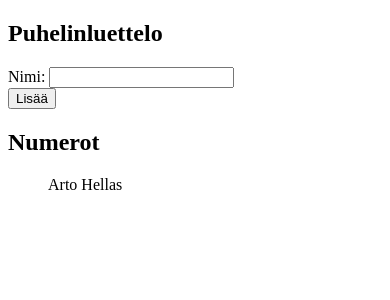
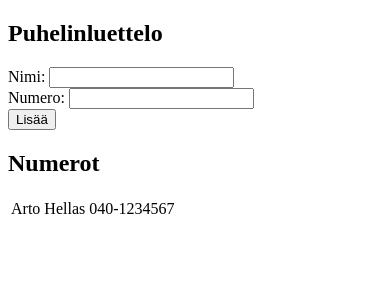
Before and after one commit to t4sm5n/fullstackopen, a React (Create React App) app in the folder osa2/puhelinluettelo/: page / in a window 390 px wide. Shown: the top 300 px of the page. Built offline with nearby package versions, Linux system fonts and the light colour scheme.

Commit message:
2.8: Show saved phone numbers in html table alongside names

```diff
--- a/osa2/puhelinluettelo/src/App.js
+++ b/osa2/puhelinluettelo/src/App.js
@@ -5,22 +5,28 @@ class App extends React.Component {
         super( props )
         this.state = {
             persons: [
-                { name: 'Arto Hellas', id: 1 }
+                {
+                    name: 'Arto Hellas',
+                    number: '040-1234567',
+                    id: 1
+                }
             ],
-            newName: ''
+            newName: '',
+            newNumber: ''
         }
     }
 
     addPerson = ( event ) => {
         event.preventDefault()
 
-        if( this.state.newName.length <= 0 ) {
-            alert( "Nimi ei saa olla tyhjä!" )
+        if( this.state.newName.length <= 0 || this.state.newNumber.length <= 0 ) {
+            alert( "Nimi ja numero eivät saa olla tyhjiä!" )
             return
         }
 
         const personObject = {
             name: this.state.newName,
+            number: this.state.newNumber,
             id: this.state.persons.length + 1
         }
 
@@ -31,12 +37,16 @@ class App extends React.Component {
         }
 
         const persons = this.state.persons.concat( personObject )
-        this.setState({ persons, newName: '' })
+        this.setState({ persons, newName: '', newNumber: '' })
 
     }
 
     handleNameChange = ( event ) => {
         this.setState({ newName: event.target.value })
+    }
+
+    handeNumberChange = ( event ) => {
+        this.setState({ newNumber: event.target.value })
     }
 
     render() {
@@ -51,14 +61,27 @@ class App extends React.Component {
                         />
                     </div>
                     <div>
+                        Numero: <input
+                            value={ this.state.newNumber }
+                            onChange={ this.handeNumberChange }
+                        />
+                    </div>
+                    <div>
                         <button type="submit">Lisää</button>
                     </div>
                 </form>
                 <h2>Numerot</h2>
-                <ul>
-                    { this.state.persons.map( person => <p key={ person.id } >{ person.name }</p> ) }
-                </ul>
-      </div>
+                <table>
+                    <tbody>
+                        { this.state.persons.map( person =>
+                            <tr key={ person.id }>
+                                <td>{ person.name }</td>
+                                <td>{ person.number }</td>
+                            </tr>
+                        ) }
+                    </tbody>
+                </table>
+            </div>
         )
     }
 }
```
Also changed, not shown: 1 other file (tests, documents, lock files or other folders).
